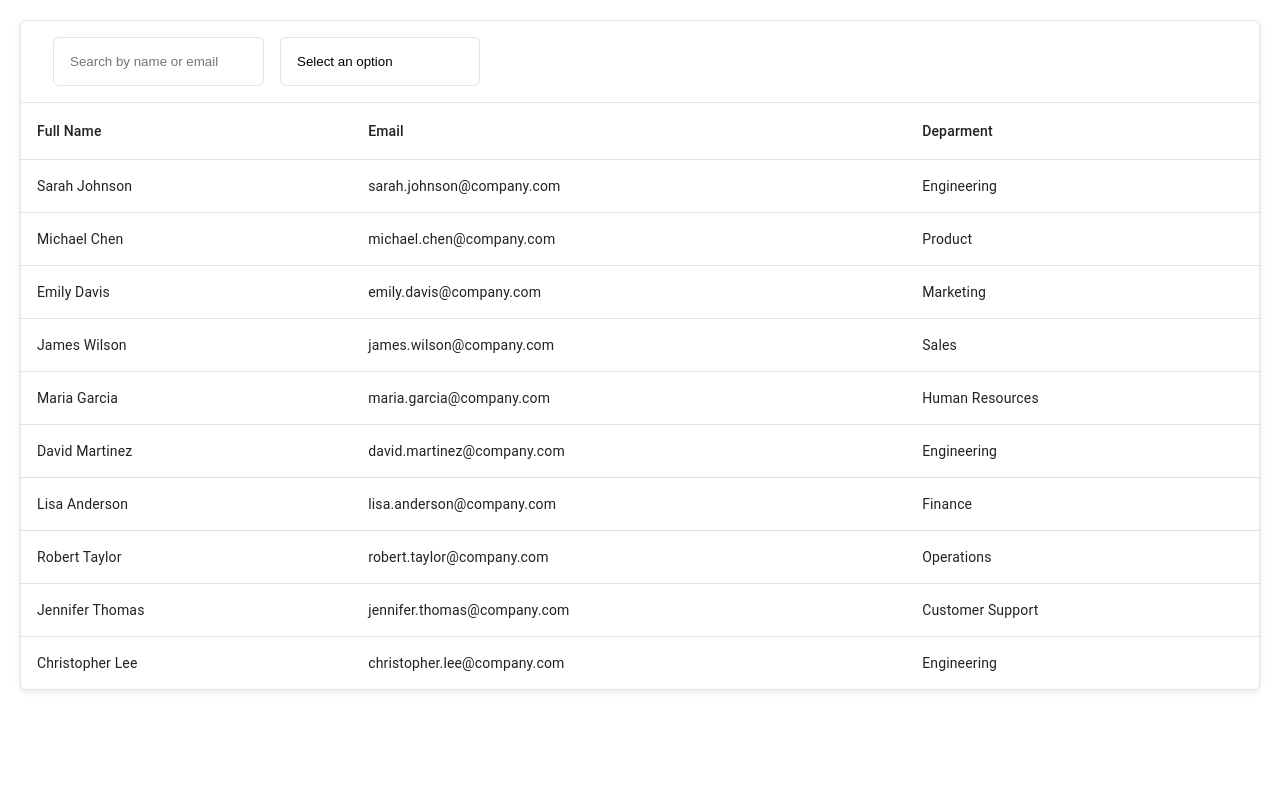
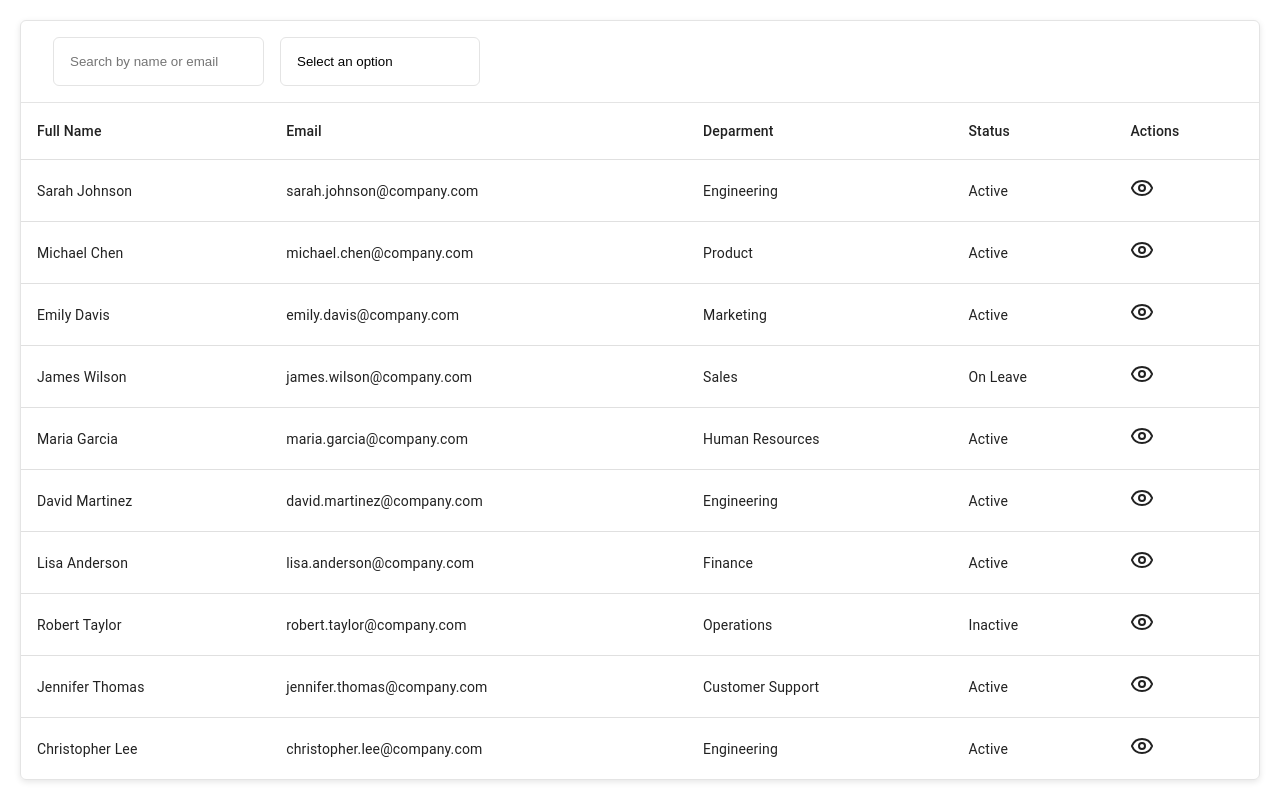
Before and after one commit to giannischiout/data_table_exercise, a React (Vite) app: page / in a window 1280 px wide. Built offline with nearby package versions, Linux system fonts and the light colour scheme.

Commit message:
(fix): div cannot be desecdant of Table
(feat): add actionHandlers to table navigate to empoloyee details view

```diff
--- a/src/components/Table/index.tsx
+++ b/src/components/Table/index.tsx
@@ -4,6 +4,7 @@ import { Table as MuiTable, TableBody, TableCell, TableHead, TableRow } from '@m
 import type { ITable } from '../../types';
 import styles from './style.module.scss'
 export default function Table<T>({
+  actionHandlers,
   data,
   columns,
   toolbar,
@@ -28,17 +29,21 @@ export default function Table<T>({
             >
               {columns.map((col) => (
                 <TableCell
+                  key={col.id}
                   component="th"
                   scope="row">
-                  {col.render(item)}
+                  {col.render(item, actionHandlers)}
                 </TableCell>
               ))}
 
             </TableRow>
           )): (
-            <div>
+            <TableRow>
+              <div>
               There is no data to show
-            </div>
+
+              </div>
+            </TableRow>
           )}
         </TableBody>
       </MuiTable>
--- a/src/pages/Home.tsx
+++ b/src/pages/Home.tsx
@@ -1,10 +1,12 @@
-import type { ChangeEvent, ChangeEventHandler, ReactEventHandler } from "react"
+import type { ChangeEvent, ChangeEventHandler } from "react"
 import { useGetData } from "../actions/useGetData"
 import Table from "../components/Table"
 import type { ITableColumn, IUser } from "../types"
 import { useDispatch, useSelector } from "react-redux"
 import type { RootState } from "../store/configure"
 import { setFilters } from "../store/employees"
+import { Eye } from "lucide-react"
+import { useNavigate } from "react-router"
 
 const DEPARTMENTS: IOption[] = [
   { label: '', value: '' },
@@ -33,10 +35,32 @@ const COLUMNS: ITableColumn<IUser>[] = [
     id: 3,
     header: 'Deparment',
     render: (row) => <>{row.department}</>
+  },
+  {
+    id: 4,
+    header: 'Status',
+    render: (row) => <>{row.status}</>
+  },
+  {
+    id: 5,
+    header: 'Actions',
+    render: (row, actionHandlers) => {
+      console.log({actionHandlers})
+      return (
+        <div>
+        <div onClick={() => {
+          actionHandlers?.onView?.(row.id.toString())
+        }}>
+        <Eye />
+        </div>
+      </div>
+      )
+    }
   }
 ]
 
 export default function HomePage() {
+  const navigate = useNavigate();
   const dispatch = useDispatch();
   const { filters } = useSelector((state: RootState) => state.employees)
 
@@ -49,12 +73,19 @@ export default function HomePage() {
     endpoint: '/employees.json',
     params: filters,
   })
+
+  const actionHandlers = {
+    onView: (id: string) => {
+      navigate(`/employee/${id}`)
+    }
+  }
   return (
     <div>
       <Table
         getKey={(row) => row.id.toString()}
         data={data || []}
         columns={COLUMNS}
+        actionHandlers={actionHandlers}
         toolbar={
           <div className="employees_toolbar">
             <SearchInput
@@ -103,7 +134,7 @@ export function SelectInput({
   return (
     <div className="input_wrapper">
       <select
-        value={value.value}
+        value={value}
         onChange={onChange}
         id={id} name={name}>
         {options.map((option) => (
--- /dev/null
+++ b/src/pages/ViewEmployee.tsx
@@ -0,0 +1,11 @@
+import { useParams } from "react-router"
+
+export default function ViewEmployee() {
+  const params = useParams();
+  console.log({params})
+  return (
+    <div>
+      {}
+    </div>
+  )
+}
--- a/src/routes/index.tsx
+++ b/src/routes/index.tsx
@@ -3,10 +3,15 @@ import type { RouteObject } from "react-router";
 
 
 const Home = lazy(() => import('../pages/Home.tsx'))
+const ViewEmployee = lazy(() => import('../pages/ViewEmployee.tsx'))
 
 export const routes: RouteObject[] = [
   {
     index: true,
     Component: () => <Home />
+  },
+  {
+    path: '/employee/:id',
+    Component: () => <ViewEmployee />
   }
 ]
```
Also changed, not shown: src/types/index.tsx (+10 -1 lines).
